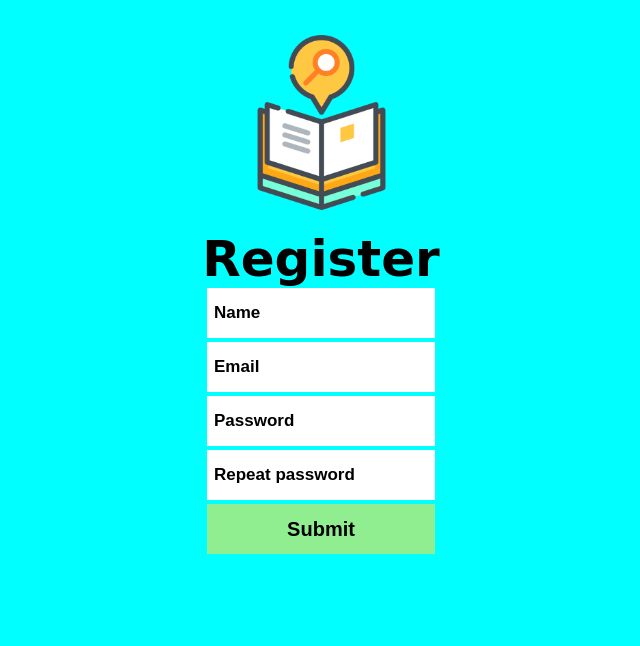
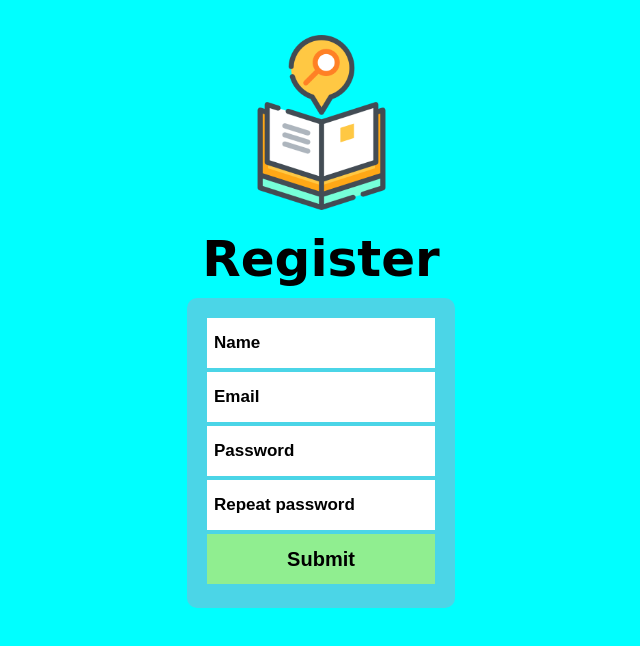
Before and after one commit to maxigeist/IdiomataFront, a React (Create React App) app: page /register in a window 1280 px wide. Shown: the top 646 px of the page, without its empty margins (319-959 px from the left). Built offline with nearby package versions, Linux system fonts and the light colour scheme.

Commit message:
style changes

```diff
--- a/src/App.css
+++ b/src/App.css
@@ -4,9 +4,12 @@
   box-sizing: border-box;
 }
 .formulario-div{
-  height: 270px;
-  border:  7px ridge;
+  height: 260px;
+  border-radius: 10px;
+  background-color: #4BD5E7;
 }
+
+
 .titulo{
   font-family: "Comic Sans MS";
   width: 100%;
@@ -18,7 +21,13 @@
   font-size: 50px;
 }
 
-
+.formulario-de-registro{
+  margin-top: 10px;
+  height: 310px;
+  border-radius: 10px;
+  background-color: #4BD5E7;
+  width: auto;
+}
 
 
 .formulario{
@@ -27,7 +36,7 @@
   margin: 20px;
   height: 60px;
   border-color: white;
-
+  padding:auto;
 }
 
 .boton-submit{
@@ -60,7 +69,7 @@ a{
 
 
 .boton-submit:hover{
-  background-color: #0099ff
+  background-color: #00ffff;
 ;
 }
 input{
--- a/src/Componentes/register.js
+++ b/src/Componentes/register.js
@@ -69,7 +69,7 @@ class Register extends Component{
 
                 <h2 className='titulo'>Register</h2>
                 <div className='formulario-de-registro'>
-                    <form action="/">
+                    <form className = 'formulario' action="/">
                         <input type="text" placeholder="Name" id = 'name' required/>
                         <input type="email" placeholder="Email" id = 'email' required/>
                         <input type="password" placeholder="Password" id='password' required/>
```
